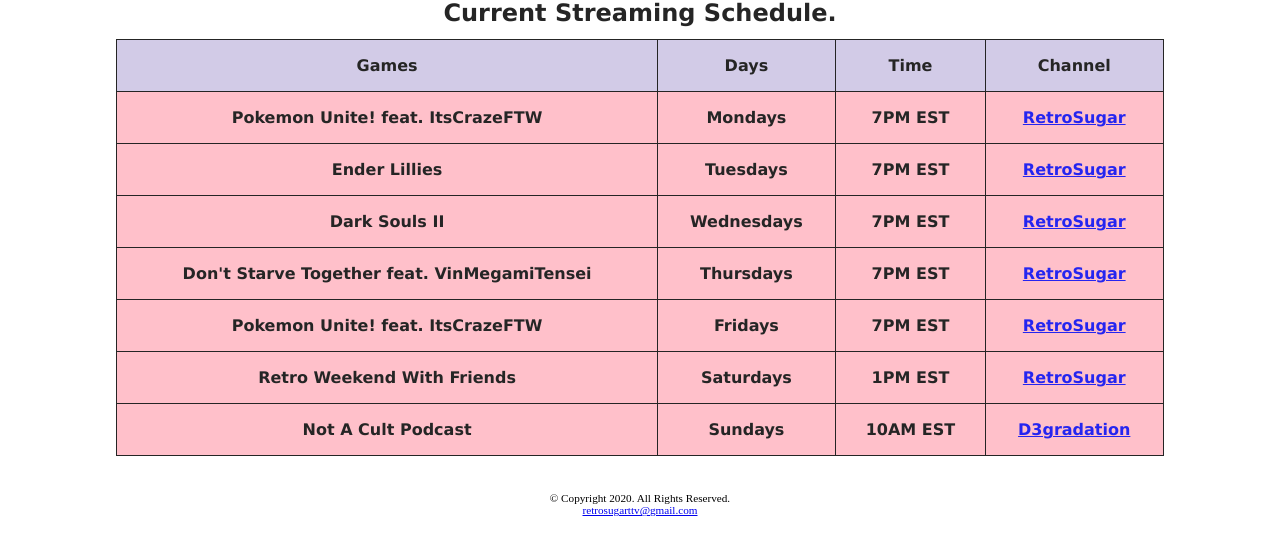
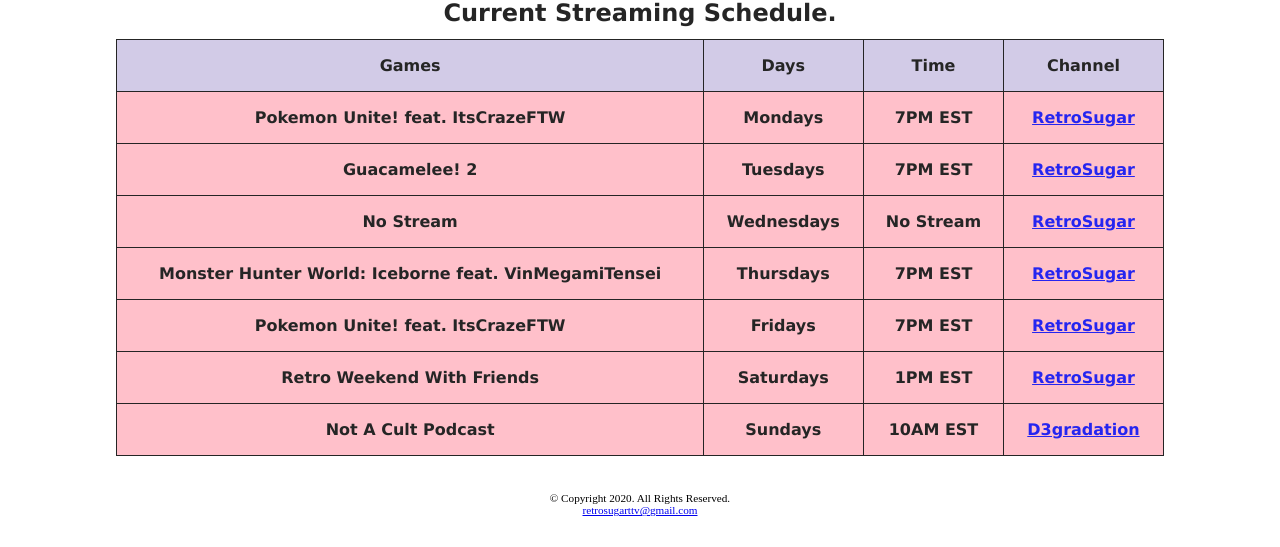
Before and after one commit to RetroSugar/RetroSugar.github.io, a plain HTML site: page schedule.html in a window 1280 px wide. Shown: the part 317-864 px from the top of the page. Drawn offline with Linux system fonts and the light colour scheme.

Commit message:
Update schedule.html
Changed Schedule

```diff
--- a/schedule.html
+++ b/schedule.html
@@ -47,19 +47,19 @@
 			<td><a href="https://www.twitch.tv/RetroSugar">RetroSugar</a></td>
 		</tr>
 		<tr><!-- 3rd row -->
-			<td>Ender Lillies</td>
+			<td>Guacamelee! 2</td>
 			<td>Tuesdays</td>
 			<td>7PM EST</td>
 			<td><a href="https://www.twitch.tv/RetroSugar">RetroSugar</a></td>
 		</tr>
 		<tr><!-- 4th row -->
-			<td>Dark Souls II</td>
+			<td>No Stream</td>
 			<td>Wednesdays</td>
-			<td>7PM EST</td>
+			<td>No Stream</td>
 			<td><a href="https://www.twitch.tv/RetroSugar">RetroSugar</a></td>
 		</tr>
 		<tr><!-- 5th Row -->
-			<td>Don't Starve Together feat. VinMegamiTensei</td>
+			<td>Monster Hunter World: Iceborne feat. VinMegamiTensei</td>
 			<td>Thursdays</td>
 			<td>7PM EST</td>
 			<td><a href="https://www.twitch.tv/RetroSugar">RetroSugar</a></td>
@@ -94,13 +94,13 @@
 		<p>Pokemon Unite! feat. ItsCrazeFTW</p></br>
 
 		<h2>Tuesdays 7PM EST</h2>
-		<p>Ender Lilies.</p><br>
+		<p>Guacamelee! 2</p><br>
 
 		<h2>Wednesdays 7PM EST</h2>
-		<p> Dark Souls II</p><br>
+		<p>No Stream!</p><br>
 
 		<h2>Thursdays 7PM EST</h2>
-		<p>Don't Starve Together feat. VinMegamiTensei</p><br>
+		<p>Monster Hunter World: Iceborne feat. VinMegamiTensei</p><br>
 
 		<h2>Fridays 7PM EST</h2>
 		<p>Pokemon Unite! feat. ItsCrazeFTW</p><br>
```
